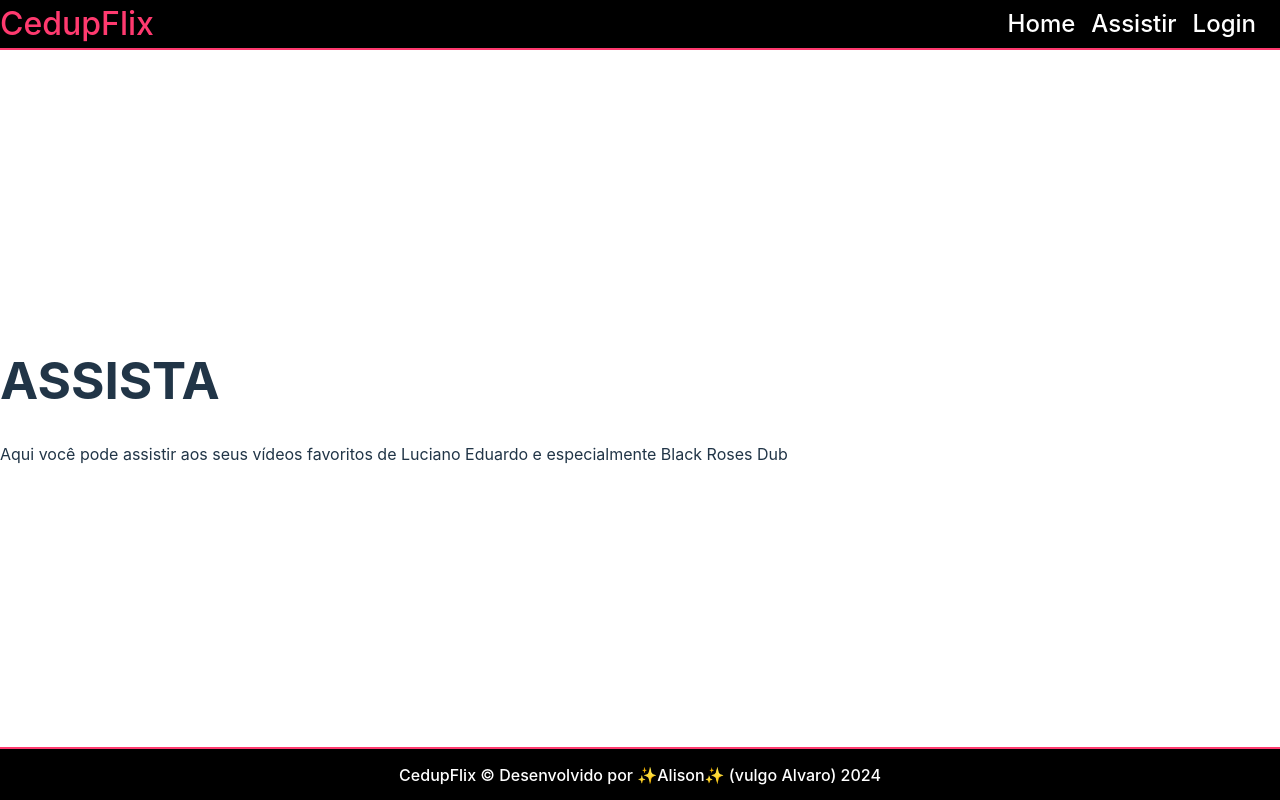
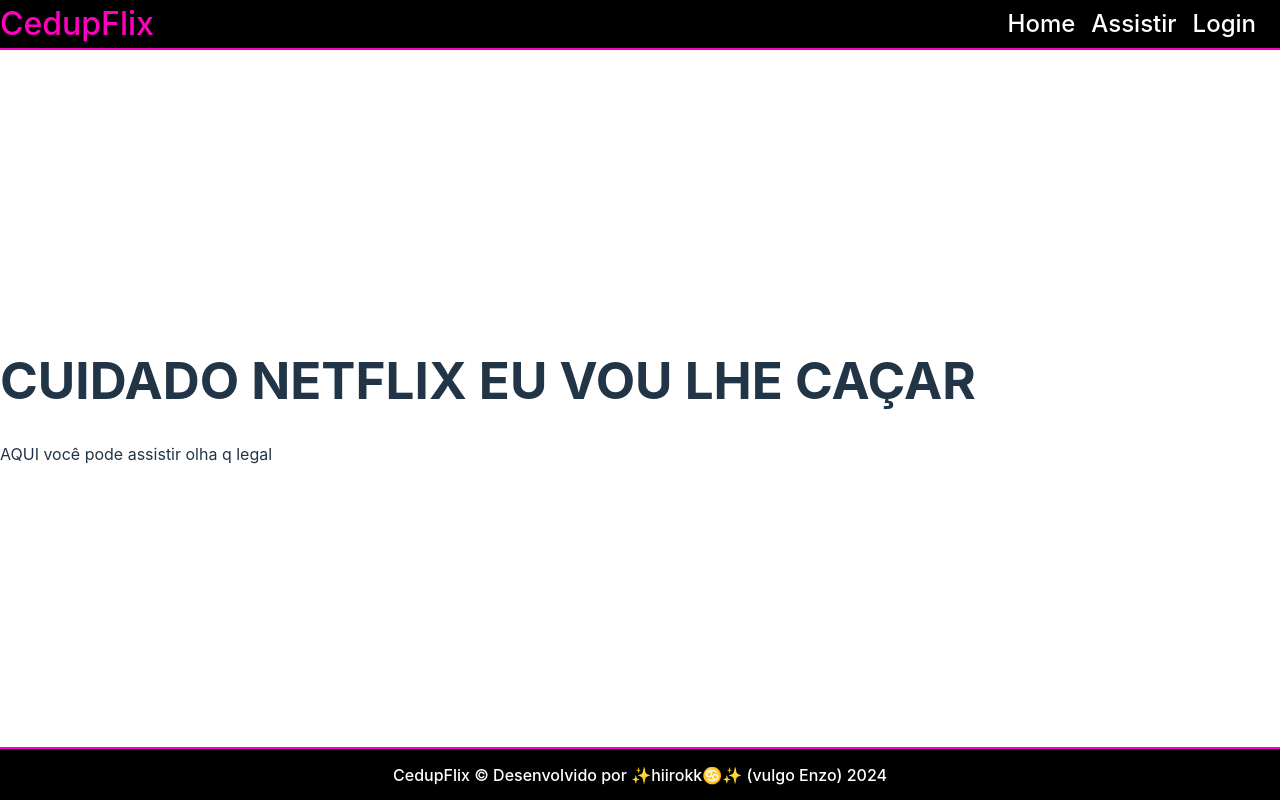
Before and after one commit to marqueller/4401-pdm, a React (Vite) app: page /assistir in a window 1280 px wide. Built offline with nearby package versions, Linux system fonts and the light colour scheme.

Commit message:
4° commit

```diff
--- a/src/App.jsx
+++ b/src/App.jsx
@@ -5,8 +5,8 @@
   return (
     <>
       <Header />
-      <h1>OLÁ BUDEGA!!!!</h1>
-      <p>apredendo a fazer react com o Raposito</p>
+      <h1>ohio sekai</h1>
+      <p>aq e o cabeçalho saca?</p>
       <Footer />
     </>
   )
--- a/src/acesso.jsx
+++ b/src/acesso.jsx
@@ -6,8 +6,8 @@
     return (
         <div>
             <Header />
-            <h1>LOGIN</h1>
-            <p>Aqui é onde você entra no coiso que faz você ser coiso</p>
+            <h1>Login</h1>
+            <p>se você entrar no nosso serviço você pode assistir a temporada 5 de o mundo sombrio de sabrina</p>
 
             <Footer />
         </div>
--- a/src/assistir.jsx
+++ b/src/assistir.jsx
@@ -6,8 +6,8 @@
     return (
         <div>
             <Header />
-            <h1>ASSISTA</h1>
-            <p>Aqui você pode assistir aos seus vídeos favoritos de Luciano Eduardo e especialmente Black Roses Dub</p>
+            <h1>CUIDADO NETFLIX EU VOU LHE CAÇAR</h1>
+            <p>AQUI você pode assistir olha q legal</p>
             <Footer />
         </div>
     );
--- a/src/components/Footer/Footer.module.css
+++ b/src/components/Footer/Footer.module.css
@@ -7,7 +7,7 @@
     justify-content: center;
     background-color: black;
     color: #fff;
-    border-top: 2px solid #FF3A6F;
+    border-top: 2px solid #ff00d4;
     padding: 50%rem;
 }
 
--- a/src/components/Footer/index.jsx
+++ b/src/components/Footer/index.jsx
@@ -3,7 +3,7 @@
 function Footer() {
     return (
         <footer className={styles.footer}>
-            <h2>CedupFlix &copy; Desenvolvido por ✨Alison✨ (vulgo Alvaro) 2024</h2>
+            <h2>CedupFlix &copy; Desenvolvido por ✨hiirokk♋✨ (vulgo Enzo) 2024</h2>
         </footer>
     );
 }
--- a/src/components/Header/Header.module.css
+++ b/src/components/Header/Header.module.css
@@ -1,7 +1,7 @@
 .header {
 
     background-color: black;
-    border-bottom: 2px solid #FF3A6F;
+    border-bottom: 2px solid #ff00bf;
     position: fixed;
     top: 0;
     width: 100%;
@@ -14,7 +14,7 @@
 
 .header span {
     font-size: 2rem;
-    color: #FF3A6F;
+    color: #ff00bf;
     font-weight: 500;
 }
 
```
Also changed, not shown: Trabalho02.txt, 1 other file (tests, documents, lock files or other folders).
